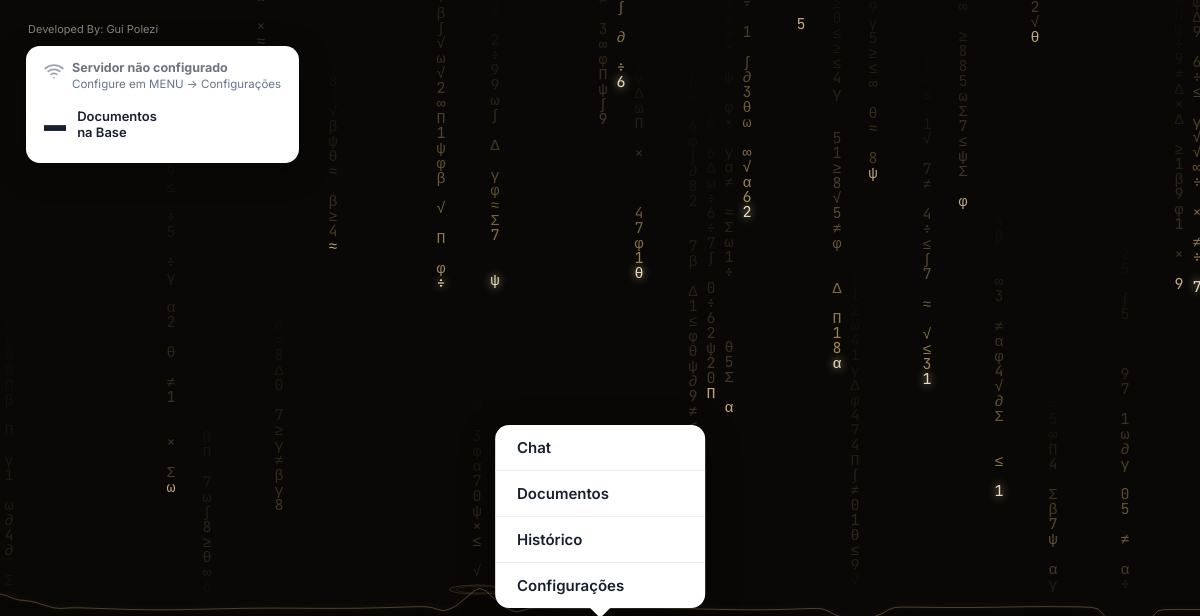
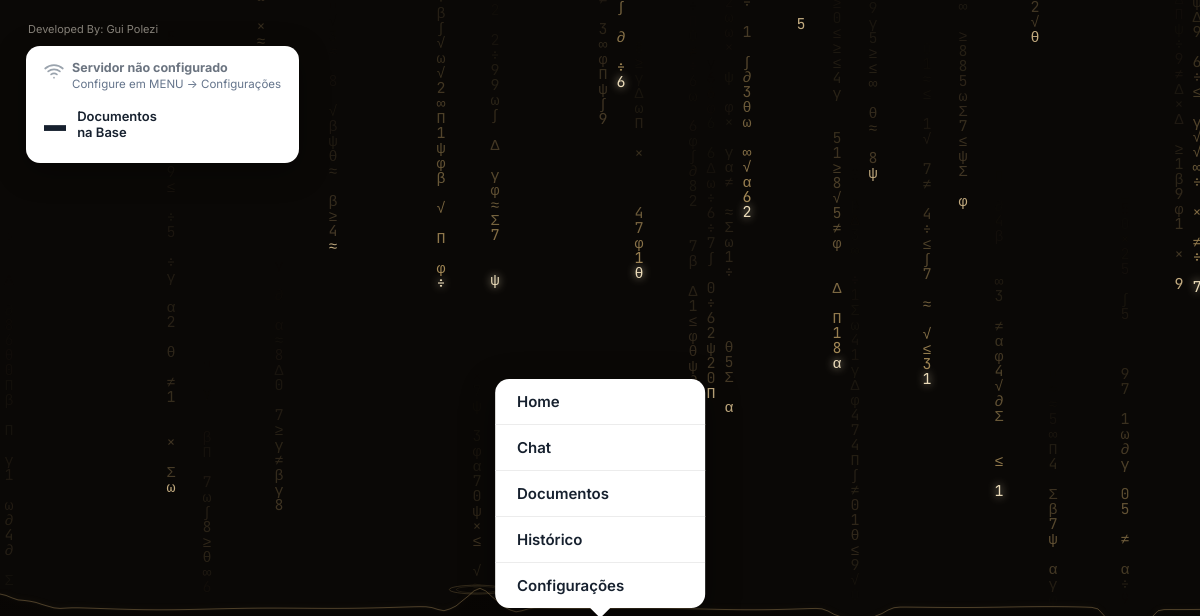
Before and after one commit to GuiPolezi/IT-knowledge-base, an Electron app: page kb-desktop/renderer/index.html in a window 1200 px wide. Both pictures are taken after a click on the button "MENU". Shown: the top 616 px of the page. Drawn offline with Linux system fonts and the light colour scheme; no server answers.

Commit message:
new menu option

```diff
--- a/kb-desktop/renderer/index.html
+++ b/kb-desktop/renderer/index.html
@@ -42,6 +42,7 @@
 
   <div class="home-menu-zone" id="home-menu-zone">
     <div id="home-menu-popup" class="home-popup hidden" role="menu">
+      <button class="home-popup-item" data-view="home" role="menuitem">Home</button>
       <button class="home-popup-item" data-view="ask" role="menuitem">Chat</button>
       <button class="home-popup-item" data-view="docs" role="menuitem">Documentos</button>
       <button class="home-popup-item" data-view="history" role="menuitem">Histórico</button>
```
